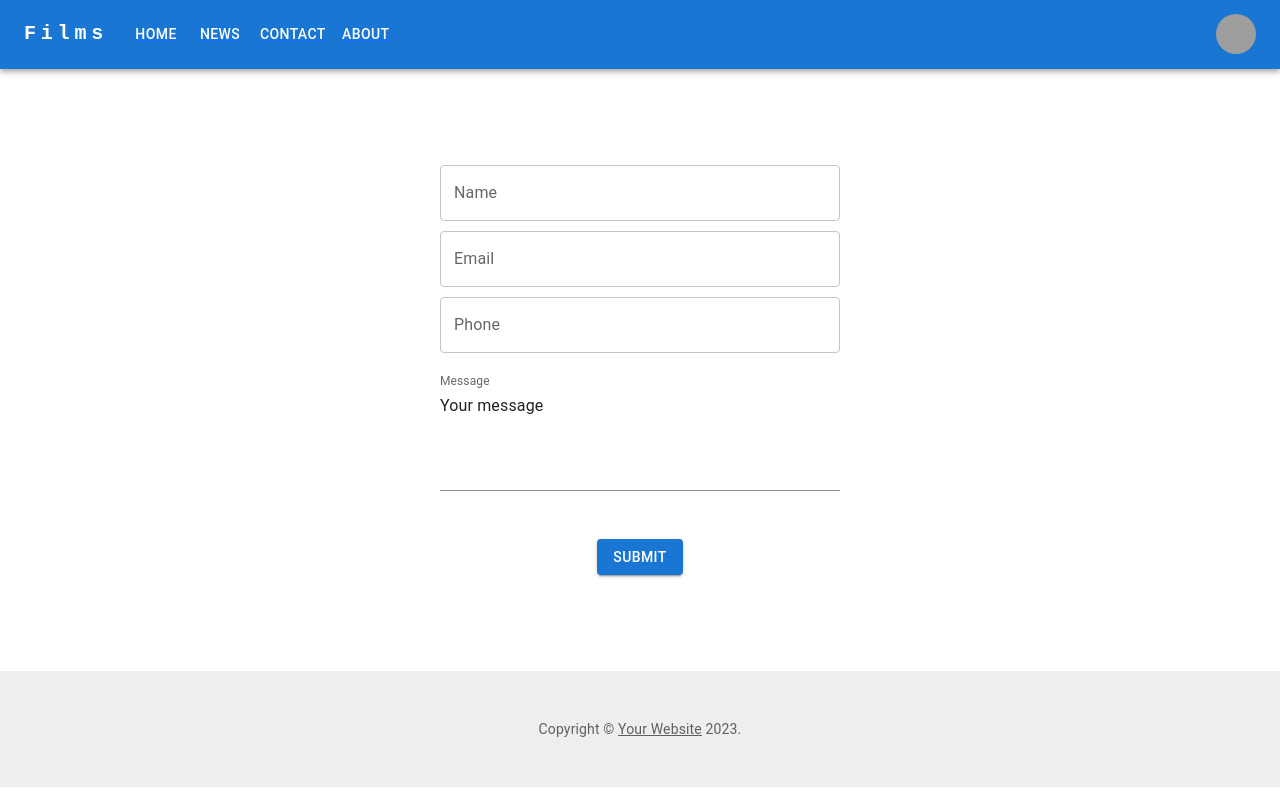
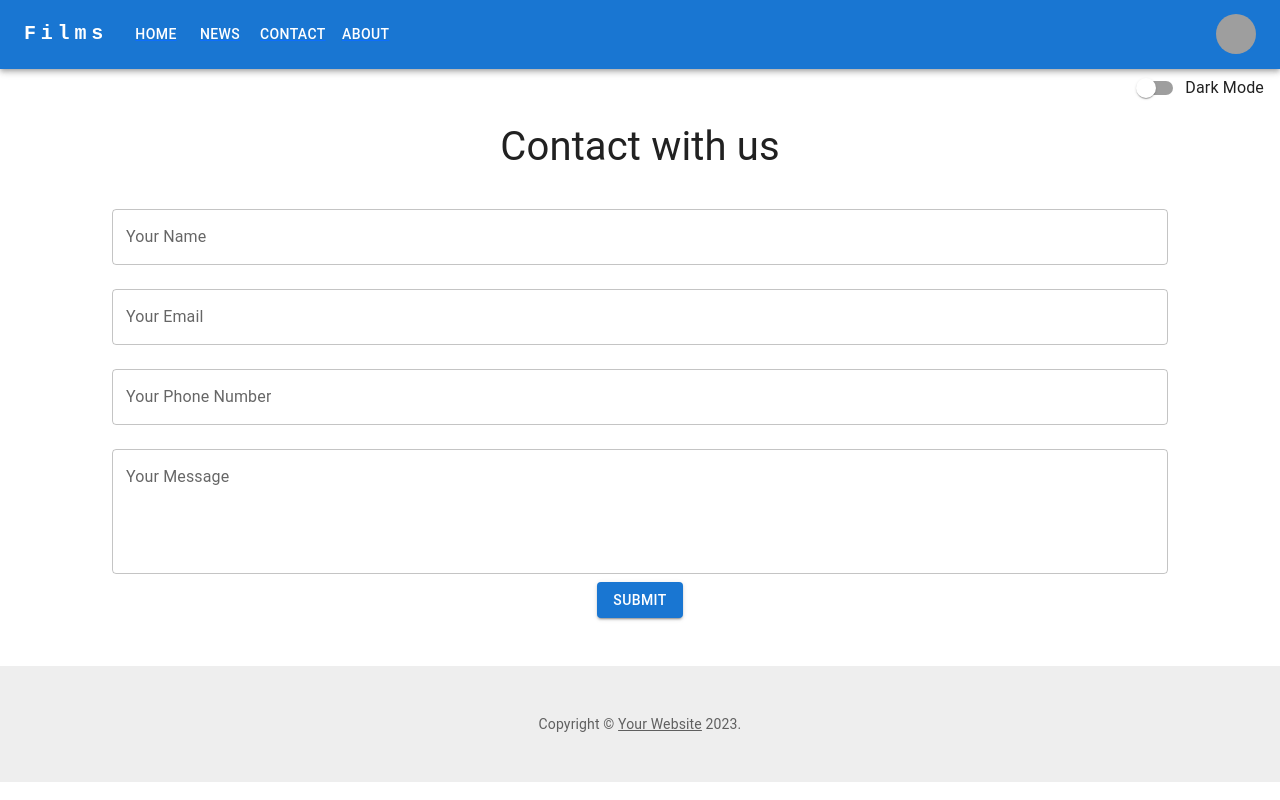
Before and after one commit to dan666q/Lab_films, a React (Create React App) app: page /Contact in a window 1280 px wide. Built offline with nearby package versions, Linux system fonts and the light colour scheme; grey boxes are pictures that could not be loaded.

Commit message:
Dark Mode update

```diff
--- a/src/App.css
+++ b/src/App.css
@@ -43,3 +43,9 @@
 .content {
   text-align: justify;
 }
+.ellipsis{
+
+    white-space: nowrap;
+    overflow: hidden;
+    text-overflow: ellipsis;
+}
--- a/src/App.js
+++ b/src/App.js
@@ -7,10 +7,32 @@ import Detail from './components/Detail';
 import News from './components/News';
 import Contact from './components/Contact';
 import About from './components/About';
+import { ThemeProvider } from '@mui/material/styles';
+import CssBaseline from '@mui/material/CssBaseline';
+import { useState } from 'react';
+import { createTheme } from '@mui/material/styles';
+import DarkModeSwitch from './components/DarkModeTheme';
+
+const lightTheme = createTheme();
+const darkTheme = createTheme({
+  palette: {
+    mode: 'dark',
+  },
+});
+
+export { lightTheme, darkTheme };
 function App() {
+  const [darkMode, setDarkMode] = useState(false);
+  const handleDarkModeToggle = () => {
+    setDarkMode(!darkMode);
+  };
   return (
     <div className="App">
+      <ThemeProvider theme={darkMode ? darkTheme : lightTheme}>
+        <CssBaseline />
         <Navigation />
+        <DarkModeSwitch checked={darkMode} onChange={handleDarkModeToggle}/>
+
         <Routes>
           <Route path='/' element={<FilmsPresentation />}> </Route>
           <Route path='/Detail/:id' element={<Detail />}></Route>
@@ -23,6 +45,8 @@ function App() {
 
         </Routes>
         <Footer />
+      </ThemeProvider>
+
     </div>
   );
 }
--- a/src/components/About.js
+++ b/src/components/About.js
@@ -29,11 +29,7 @@ export default function About() {
                 </Typography>
               </CardContent>
             </CardActionArea>
-            <CardActions>
-              <Button size="small" color="primary">
-                Contact
-              </Button>
-            </CardActions>
+
           </Card>
         </div>
         <div className='col-md-4'>
@@ -55,11 +51,7 @@ export default function About() {
                 </Typography>
               </CardContent>
             </CardActionArea>
-            <CardActions>
-              <Button size="small" color="primary">
-                Contact
-              </Button>
-            </CardActions>
+
           </Card>
         </div>
         <div className='col-md-4'>
@@ -81,11 +73,6 @@ export default function About() {
                 </Typography>
               </CardContent>
             </CardActionArea>
-            <CardActions>
-              <Button size="small" color="primary">
-                Contact
-              </Button>
-            </CardActions>
           </Card>
         </div>
       </div>
--- a/src/components/Contact.js
+++ b/src/components/Contact.js
@@ -1,47 +1,83 @@
-import React from 'react'
-import { TextField, Button } from '@mui/material'
-export default function Contact() {
+// ContactForm.js
+import React, { useState } from 'react';
+import TextField from '@mui/material/TextField';
+import Button from '@mui/material/Button';
+import { Container } from '@mui/material';
+
+const ContactForm = () => {
+  const [formData, setFormData] = useState({
+    name: '',
+    email: '',
+    phone: '',
+    message: '',
+  });
+
+  const handleChange = (e) => {
+    const { name, value } = e.target;
+    setFormData({
+      ...formData,
+      [name]: value,
+    });
+  };
+
+  const handleSubmit = (e) => {
+    e.preventDefault();
+    // Handle form submission here
+    console.log(formData);
+  };
+
   return (
-    <div>
-      <form className='mt-5 mb-5'>
+    <Container>
+      <p className='fs-1 mt-5'>Contact with us</p>
+
+      <form onSubmit={handleSubmit} className='mt-3 ps-5 pe-5'>
         <TextField
-          style={{ width: "400px", margin: "5px" }}
-          type="text"
-          label="Name"
+          fullWidth
+          label="Your Name"
+          name="name"
+          value={formData.name}
+          onChange={handleChange}
+          margin="normal"
           variant="outlined"
-          className='mt-5'
         />
-<br />
-<TextField
-          style={{ width: "400px", margin: "5px" }}
-          type="text"
-          label="Email"
+        <TextField
+          fullWidth
+          label="Your Email"
+          name="email"
+          type="email"
+          value={formData.email}
+          onChange={handleChange}
+          margin="normal"
           variant="outlined"
-          className=''
         />
-<br />
-<TextField
-          style={{ width: "400px", margin: "5px" }}
-          type="text"
-          label="Phone"
+        <TextField
+          fullWidth
+          label="Your Phone Number"
+          name="phone"
+          type="tel"
+          value={formData.phone}
+          onChange={handleChange}
+          margin="normal"
           variant="outlined"
-          className=''
         />
-<br />
-<TextField className='mt-3'
-          id="standard-multiline-static"
-          label="Message"
+        <TextField
+          fullWidth
+          label="Your Message"
+          name="message"
           multiline
           rows={4}
-          defaultValue="Your message"
-          variant="standard"
-          style={{ width: "400px"}}
+          value={formData.message}
+          onChange={handleChange}
+          margin="normal"
+          variant="outlined"
         />
-<br />
-        <Button variant="contained" color="primary" className='mb-5 mt-5'>
+        <Button type="submit" variant="contained" color="primary" className='mb-5'>
           Submit
         </Button>
       </form>
-</div>
-  )
-}
+    </Container>
+
+  );
+};
+
+export default ContactForm;
--- /dev/null
+++ b/src/components/DarkModeTheme.js
@@ -0,0 +1,18 @@
+// DarkModeSwitch.js
+import React from 'react';
+import Switch from '@mui/material/Switch';
+import FormControlLabel from '@mui/material/FormControlLabel';
+
+const DarkModeSwitch = ({ checked, onChange }) => {
+  return (
+    <div className='position-absolute top-1 end-0'>
+    <FormControlLabel
+      control={<Switch checked={checked} onChange={onChange} />}
+      label="Dark Mode"
+    />
+    </div>
+
+  );
+};
+
+export default DarkModeSwitch;
--- a/src/components/Detail.js
+++ b/src/components/Detail.js
@@ -3,18 +3,43 @@ import { useParams } from 'react-router-dom';
 import { useState, useEffect } from 'react';
 import { Button, CardActionArea, CardActions, Container, Box } from '@mui/material';
 import { Link } from 'react-router-dom';
-import ModalCase from './ModalCase';
+import { styled } from '@mui/material/styles';
+import Dialog from '@mui/material/Dialog';
+import DialogTitle from '@mui/material/DialogTitle';
+import DialogContent from '@mui/material/DialogContent';
+import DialogActions from '@mui/material/DialogActions';
+import IconButton from '@mui/material/IconButton';
+import CloseIcon from '@mui/icons-material/Close';
+import CardMedia from '@mui/material/CardMedia';
+import Typography from '@mui/material/Typography';
+import { Films } from '../shared/ListOfFilm';
 
-import { Films } from '../shared/ListOfFilm';
+const BootstrapDialog = styled(Dialog)(({ theme }) => ({
+    '& .MuiDialogContent-root': {
+        padding: theme.spacing(2),
+    },
+    '& .MuiDialogActions-root': {
+        padding: theme.spacing(1),
+    },
+}));
+
 export default function Detail() {
     const userName = useParams();
     const film = Films.find(obj => {
         return obj.id == userName.id;
     });
-    const [isOpen, setIsOpen] = useState(false);
+    // const [isOpen, setIsOpen] = useState(false);
+    const [open, setOpen] = React.useState(false);
+
+    const handleClickOpen = () => {
+        setOpen(true);
+    };
+    const handleClose = () => {
+        setOpen(false);
+    };
 
     return (
-        <Container className=' mb-5' sx={{textAlign: 'justify'}}>
+        <Container className=' mb-5' sx={{ textAlign: 'justify' }}>
             <div className='row mt-5'>
                 <div className='col-md-4'><img className='img-fluid images' src={`../${film.Image}`} /></div>
                 <div className='col-md-8 justify'>
@@ -22,9 +47,38 @@ export default function Detail() {
                     <p className='fs-4'>Nation: {film.Nation}</p>
                     <p className='fs-4'>Year: {film.Year}</p>
                     <p className='fs-5'>{film.Info}</p>
-                    <Link onClick={() => setIsOpen(true)}><button className='btn btn-outline-primary'>Trailer</button></Link>
+                    <Button variant="outlined" onClick={handleClickOpen}>
+                        Trailer
+                    </Button>
+                    {/* <Link onClick={() => setIsOpen(true)}><button className='btn btn-outline-primary'>Trailer</button></Link> */}
                 </div>
-                {isOpen && <ModalCase setIsOpen={setIsOpen} film={film}/>}
+                {/* {isOpen && <ModalCase setIsOpen={setIsOpen} film={film}/>} */}
+                <BootstrapDialog
+                    onClose={handleClose}
+                    aria-labelledby="customized-dialog-title"
+                    open={open}
+                    maxWidth="md" fullWidth
+                >
+                    <DialogTitle sx={{ m: 0, p: 2 }} id="customized-dialog-title">
+                        <Typography gutterBottom>
+                            {film.Title} trailer
+                        </Typography>
+                    </DialogTitle>
+                    <DialogContent dividers>
+                        <div style={{ position: 'relative', paddingBottom: '56.25%', height: 0, overflow: 'hidden' }}>
+                            <iframe src={film.Trailer} style={{ position: 'absolute', top: 0, left: 0, width: '100%', height: '100%' }}></iframe>
+                        </div>                        {/* <CardMedia
+                            component="iframe"
+                            src={film.Trailer}
+                            alt="Trailer"
+                        /> */}
+                    </DialogContent>
+                    <DialogActions>
+                        <Button autoFocus onClick={handleClose}>
+                            Close
+                        </Button>
+                    </DialogActions>
+                </BootstrapDialog>
             </div>
         </Container>
     )
--- a/src/components/FilmsPresentation.js
+++ b/src/components/FilmsPresentation.js
@@ -22,7 +22,7 @@ export default function FilmsPresentation() {
                                     alt="player"
                                 />
                                 <CardContent >
-                                    <Typography gutterBottom variant="h5" component="div">
+                                    <Typography gutterBottom variant="h5" component="div" className='ellipsis'>
                                         {film.Title}
                                     </Typography>
                                     <p>{film.Year}</p>
--- a/src/components/ModalCase.js
+++ /dev/null
@@ -1,33 +0,0 @@
-import React from 'react'
-import Card from '@mui/material/Card';
-import CardContent from '@mui/material/CardContent';
-import CardMedia from '@mui/material/CardMedia';
-import Typography from '@mui/material/Typography';
-import { Button, CardActionArea, CardActions, Container, Box } from '@mui/material';
-
-export default function ModalCase({ setIsOpen, film }) {
-    return (
-
-        <div className='Modal-show' onClick={() => setIsOpen(false)}>
-            <div className='modal' id="modal1" style={{ display: 'block', top: '15%' }}>
-                <Card   sx={{ maxWidth: 650, }}>
-                    <CardActionArea>
-                        <CardMedia
-                            component="iframe"
-                            height="400"
-                            src={film.Trailer}
-                            alt="Trailer"
-                        />
-                    </CardActionArea>
-                    <CardActions>
-                        <Button size="small" color="primary">
-                            Close
-                        </Button>
-                    </CardActions>
-                </Card>
-            </div>
-
-
-        </div>
-    )
-}
--- a/src/shared/ListOfFilm.js
+++ b/src/shared/ListOfFilm.js
@@ -27,10 +27,10 @@ export const Films =[
     Year: '2000', Nation: 'USA',
     Trailer: 'https://www.youtube.com/embed/dQw4w9WgXcQ',
     Info:'"Lorem ipsum dolor sit amet, consectetur adipiscing elit, sed do eiusmod tempor incididunt ut labore et dolore magna aliqua. Ut enim ad minim veniam, quis nostrud exercitation ullamco laboris nisi ut aliquip ex ea commodo consequat. Duis aute irure dolor in reprehenderit in voluptate velit esse cillum dolore eu fugiat nulla pariatur. Excepteur sint occaecat cupidatat non proident, sunt in culpa qui officia deserunt mollit anim id est laborum."'},
-    // { id: 8, Image: 'assets/images/gump.jpg', Title: 'Forrest Gump',
-    // Year: '2000', Nation: 'USA',
-    // Trailer: 'https://www.youtube.com/embed/dQw4w9WgXcQ',
-    // Info:'"Lorem ipsum dolor sit amet, consectetur adipiscing elit, sed do eiusmod tempor incididunt ut labore et dolore magna aliqua. Ut enim ad minim veniam, quis nostrud exercitation ullamco laboris nisi ut aliquip ex ea commodo consequat. Duis aute irure dolor in reprehenderit in voluptate velit esse cillum dolore eu fugiat nulla pariatur. Excepteur sint occaecat cupidatat non proident, sunt in culpa qui officia deserunt mollit anim id est laborum."'},
+    { id: 8, Image: 'assets/images/gump.jpg', Title: 'Forrest Gump',
+    Year: '2000', Nation: 'USA',
+    Trailer: 'https://www.youtube.com/embed/dQw4w9WgXcQ',
+    Info:'"Lorem ipsum dolor sit amet, consectetur adipiscing elit, sed do eiusmod tempor incididunt ut labore et dolore magna aliqua. Ut enim ad minim veniam, quis nostrud exercitation ullamco laboris nisi ut aliquip ex ea commodo consequat. Duis aute irure dolor in reprehenderit in voluptate velit esse cillum dolore eu fugiat nulla pariatur. Excepteur sint occaecat cupidatat non proident, sunt in culpa qui officia deserunt mollit anim id est laborum."'},
     { id: 9, Image: 'assets/images/gatsby.jpg', Title: ' Gatsby ',
     Year: '2000', Nation: 'USA',
     Trailer: 'https://www.youtube.com/embed/dQw4w9WgXcQ',
```
Lines whose indentation alone changed are shown as unchanged.
